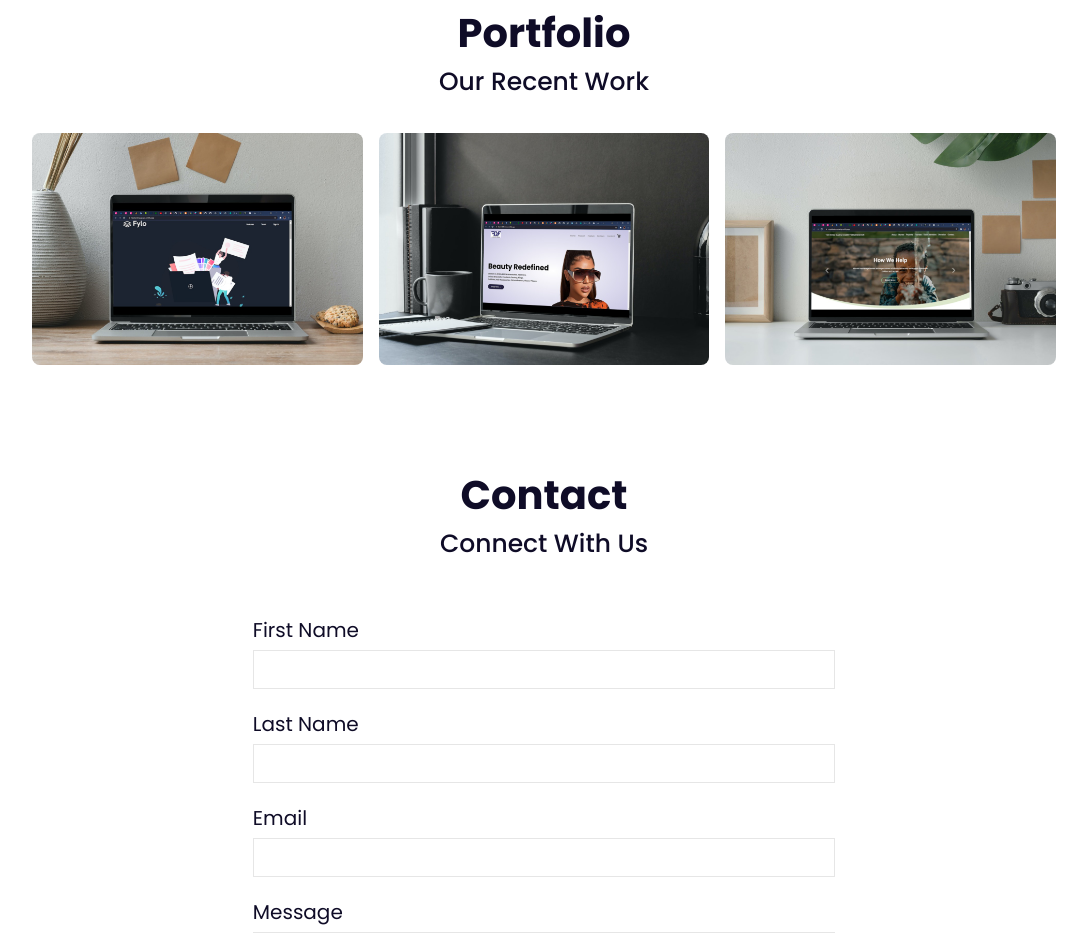
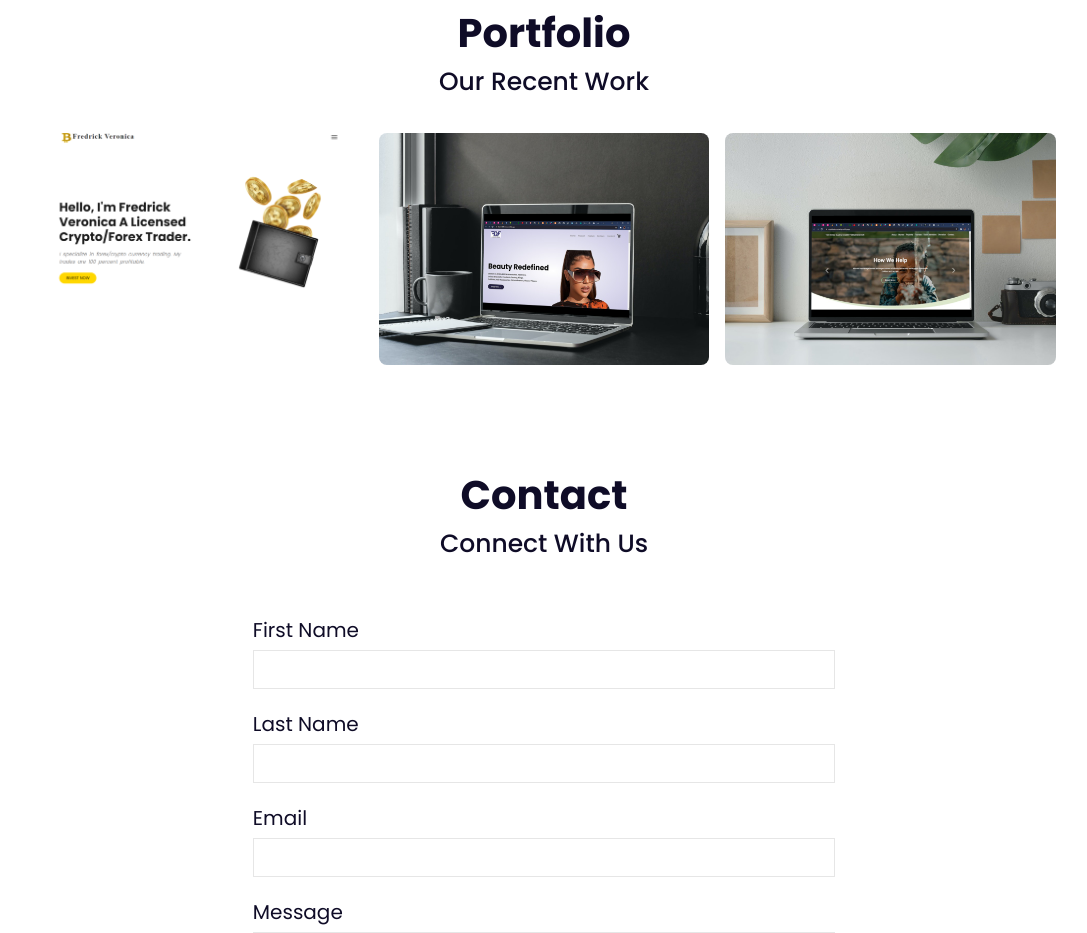
Before and after one commit to faith-cyber/New-Portfolio, a plain HTML site: page index.html in a window 1280 px wide. Shown: the part 2428-3361 px from the top of the page, without its empty margins (96-1183 px from the left). Drawn offline with nearby package versions, Linux system fonts and the light colour scheme.

Commit message:
Update index.html

```diff
--- a/index.html
+++ b/index.html
@@ -176,7 +176,7 @@
         </div>
         <div class="portfolio-content">
             <div class="portfolio-img">
-                <a href="https://flyolanding-page.netlify.app/"><img src="assets/img/smartmockups_kuws1k4e.jpg" alt=""></a>
+                <a href="https://fredrick-veronica-cryptocurrency-website.vercel.app//"><img src="assets/img/Fredrick Veronica CryptoCurrency_ - Google Chrome 1_23_2022 2_44_59 PM.png" alt=""></a>
             </div>
             <div class="portfolio-img">
                 <a href="https://beyonddframes.netlify.app/"><img src="assets/img/smartmockups_kuws4oms.jpg" alt=""></a>
```
